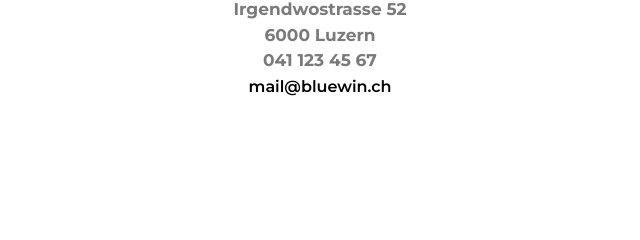
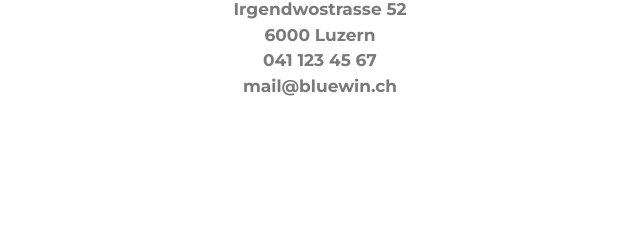
Before and after one commit to Cramery/Cramery.github.io, a plain HTML site: page index.html in a window 1280 px wide. Shown: the part 3144-3384 px from the top of the page, 320-960 px from the left. Drawn offline with Linux system fonts and the light colour scheme.

Commit message:
Forgot .

```diff
--- a/style.css
+++ b/style.css
@@ -19,7 +19,7 @@ h1 {
   font-weight: 600;
   }
 
-p, mailto {
+p, .mailto {
   font-family: "Montserrat", sans-serif;
   color: #7a7a7a;
   font-size: 17px;
```
